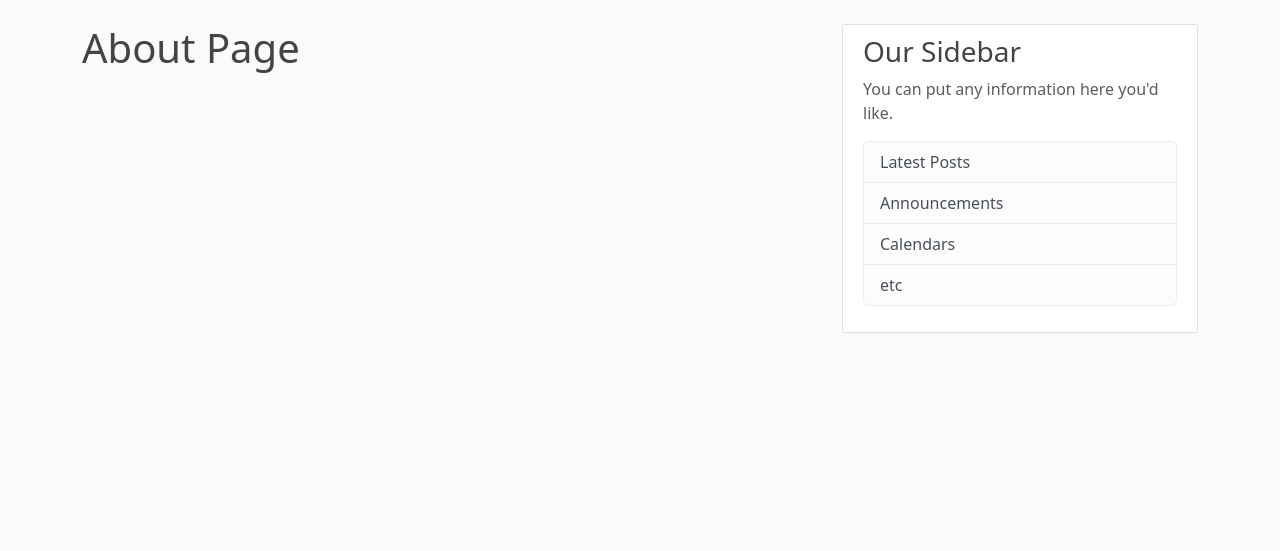
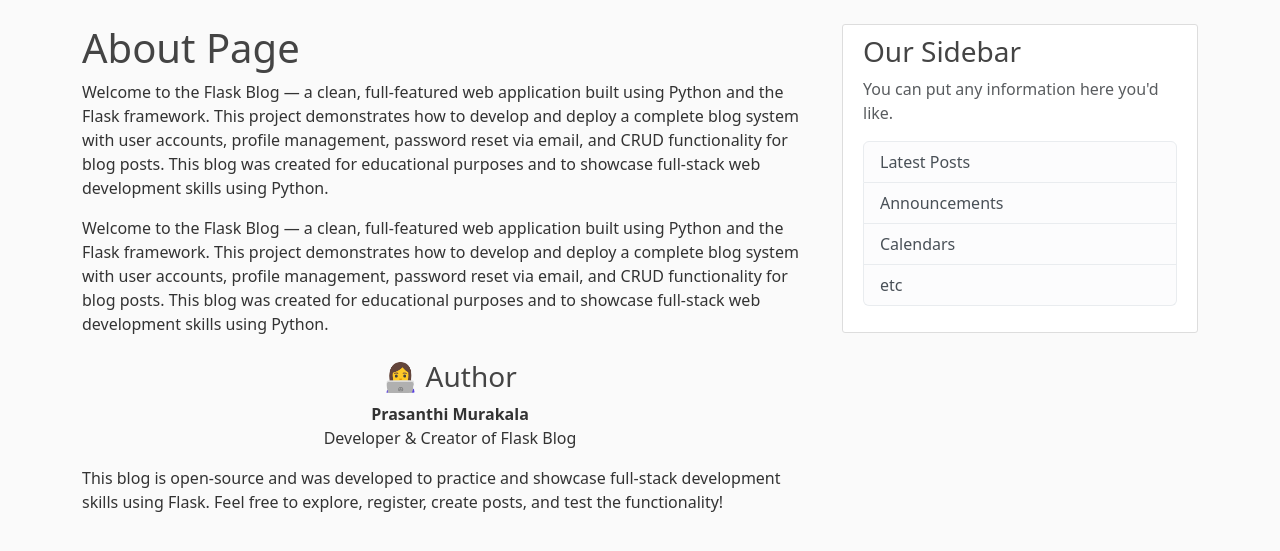
Before and after one commit to prassu03/Flask_Blog, a Flask app: page /about in a window 1280 px wide. Shown: the part 56-607 px from the top of the page. Run offline with Flask 3, Linux system fonts and the light colour scheme.

Commit message:
about.html

```diff
--- a/flaskblog/templates/about.html
+++ b/flaskblog/templates/about.html
@@ -1,4 +1,17 @@
 {% extends "layout.html" %}
 {% block content %}
     <h1>About Page</h1>
+    <p>Welcome to the Flask Blog — a clean, full-featured web application built using Python and the Flask framework. This project demonstrates how to develop and deploy a complete blog system with user accounts, profile management, password reset via email, and CRUD functionality for blog posts.
+This blog was created for educational purposes and to showcase full-stack web development skills using Python.</p>
+
+    <p>Welcome to the Flask Blog — a clean, full-featured web application built using Python and the Flask framework. This project demonstrates how to develop and deploy a complete blog system with user accounts, profile management, password reset via email, and CRUD functionality for blog posts.
+
+This blog was created for educational purposes and to showcase full-stack web development skills using Python.</p>
+    <div class="text-center mt-4">
+  <h3>👩‍💻 Author</h3>
+  <p><strong>Prasanthi Murakala</strong><br>
+  Developer &amp; Creator of Flask Blog</p>
+    </div>
+    <p>This blog is open-source and was developed to practice and showcase full-stack development skills using Flask. Feel free to explore, register, create posts, and test the functionality!</p>
+
 {% endblock content %}
```
